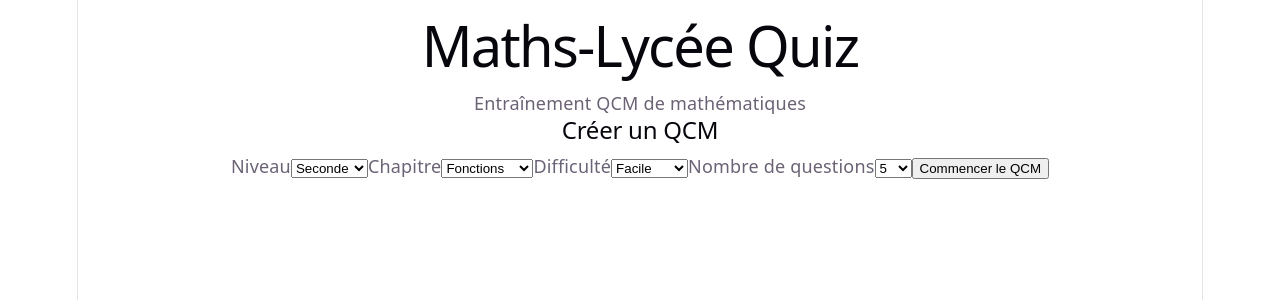
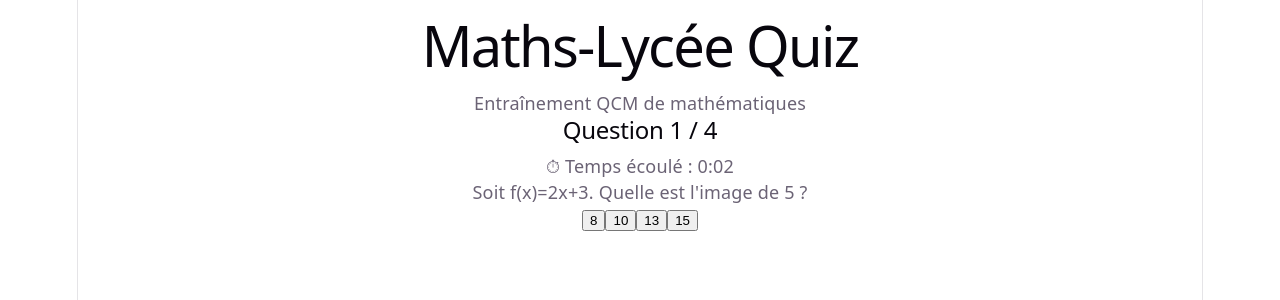
Before and after one commit to contact-info-cmd/maths-lycee-quiz, a React (Vite) app: page / in a window 1280 px wide. Both pictures are taken after a click on the button "Commencer le QCM". Shown: the top 300 px of the page. Built offline with nearby package versions, Linux system fonts and the light colour scheme.

Commit message:
V0.5 chronometre temps ecoule et correction QCM

```diff
--- a/src/components/QuizConfig.tsx
+++ b/src/components/QuizConfig.tsx
@@ -1,9 +1,14 @@
 import { useState } from "react";
 import chapitres from "../data/chapitres.json";
 
-function QuizConfig() {
+interface Props {
+  lancerQuiz: (nombre: number) => void;
+}
+
+function QuizConfig({ lancerQuiz }: Props) {
 
   const [niveau, setNiveau] = useState("Seconde");
+  const [nombre, setNombre] = useState(5);
 
   const chapitresFiltres = chapitres.filter(
     chapitre => chapitre.niveau === niveau
@@ -47,14 +52,17 @@ function QuizConfig() {
 
       <label>Nombre de questions</label>
 
-      <select>
-        <option>5</option>
-        <option>10</option>
-        <option>20</option>
+      <select
+        value={nombre}
+        onChange={(e) => setNombre(Number(e.target.value))}
+      >
+        <option value="5">5</option>
+        <option value="10">10</option>
+        <option value="20">20</option>
       </select>
 
 
-      <button>
+      <button onClick={() => lancerQuiz(nombre)}>
         Commencer le QCM
       </button>
 
--- a/src/pages/Quiz.tsx
+++ b/src/pages/Quiz.tsx
@@ -1,52 +1,165 @@
-import { useState } from "react";
+import { useState, useEffect } from "react";
 import questions from "../data/questions.json";
 
+
 interface Props {
-  nombreQuestions:number;
+  nombreQuestions: number;
 }
 
-function Quiz({nombreQuestions}:Props) {
+
+function melangerQuestions(liste: any[]) {
+
+  return [...liste]
+    .sort(() => Math.random() - 0.5);
+
+}
+
+
+function Quiz({ nombreQuestions }: Props) {
+
+
+  const [listeQuestions] = useState(
+    melangerQuestions(questions)
+      .slice(0, nombreQuestions)
+  );
+
 
   const [questionIndex, setQuestionIndex] = useState(0);
   const [score, setScore] = useState(0);
+  const [termine, setTermine] = useState(false);
   const [validee, setValidee] = useState(false);
+  const [tempsEcoule, setTempsEcoule] = useState(0);
 
-  const question = questions[questionIndex];
+
+  const question = listeQuestions[questionIndex];
+
+
+  // Chronomètre en temps écoulé
+  useEffect(() => {
+
+    const timer = setInterval(() => {
+
+      setTempsEcoule(t => t + 1);
+
+    }, 1000);
+
+
+    return () => clearInterval(timer);
+
+
+  }, []);
+
 
 
   function choisirReponse(index: number) {
 
     if (validee) return;
 
+
     if (index === question.bonneReponse) {
+
       setScore(score + 1);
+
     }
 
+
     setValidee(true);
+
   }
+
 
 
   function questionSuivante() {
 
     setValidee(false);
 
-    if (questionIndex < questions.length - 1) {
+
+    if (questionIndex < listeQuestions.length - 1) {
+
       setQuestionIndex(questionIndex + 1);
+
+    }
+    else {
+
+      setTermine(true);
+
     }
 
   }
 
 
+
+  function afficherTemps() {
+
+    const minutes = Math.floor(tempsEcoule / 60);
+    const secondes = tempsEcoule % 60;
+
+    return `${minutes}:${secondes
+      .toString()
+      .padStart(2, "0")}`;
+
+  }
+
+
+
+  if (termine) {
+
     return (
+
       <div className="quiz-box">
 
+        <h2>QCM terminé !</h2>
+
+
+        <h3>
+          Score : {score} / {listeQuestions.length}
+        </h3>
+
+
+        <p>
+          Réussite :
+          {" "}
+          {Math.round(
+            score / listeQuestions.length * 100
+          )}
+          %
+        </p>
+
+
+        <p>
+          ⏱ Temps total : {afficherTemps()}
+        </p>
+
+
+      </div>
+
+    );
+
+  }
+
+
+
+  return (
+
+    <div className="quiz-box">
+
+
       <h2>
-        Question {questionIndex + 1} / {nombreQuestions}
+        Question {questionIndex + 1}
+        {" / "}
+        {listeQuestions.length}
       </h2>
+
+
+      <p>
+        ⏱ Temps écoulé : {afficherTemps()}
+      </p>
+
 
       <p>
         {question.question}
       </p>
+
 
 
       {question.reponses.map((reponse, index) => (
@@ -66,24 +179,31 @@ function Quiz({nombreQuestions}:Props) {
   <div>
 
     <p>
+      Correction :
+    </p>
+
+    <p>
+      Explication :
+      {" "}
       {question.explication}
     </p>
+
 
     <button onClick={questionSuivante}>
       Question suivante
     </button>
+
 
   </div>
 
 )}
 
 
-      <p>
-        Score : {score}
-      </p>
+    </div>
 
-    </div>
   );
+
 }
 
+
 export default Quiz;
```
Lines whose indentation alone changed are shown as unchanged.
